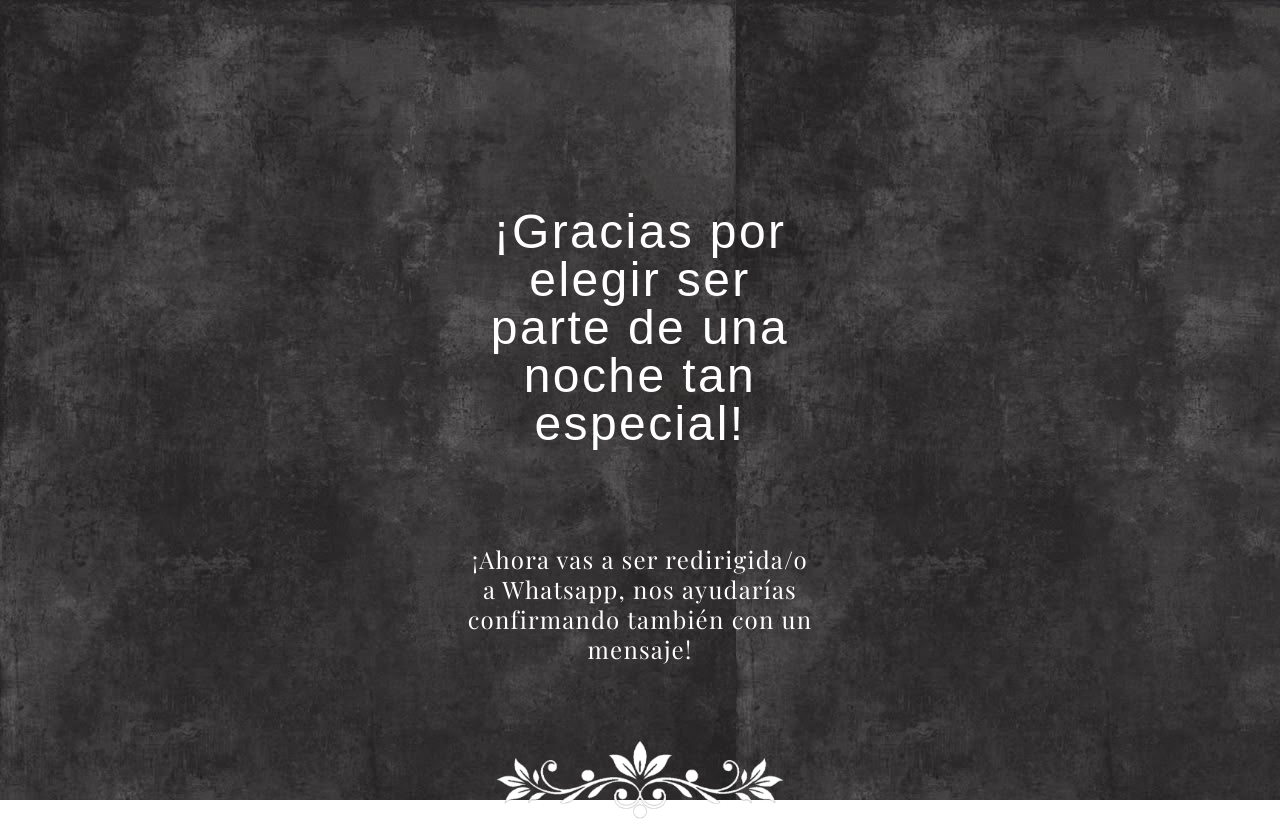
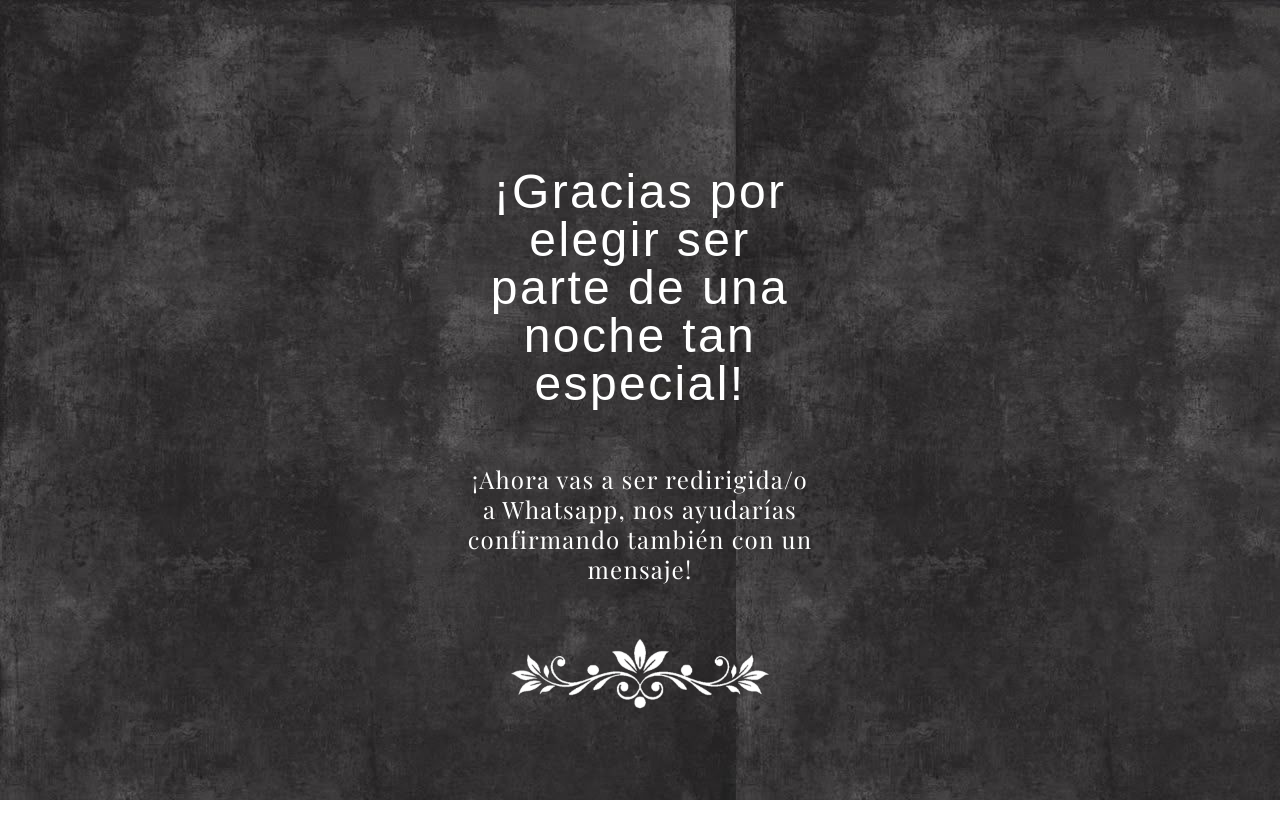
Before and after one commit to HugoEseverri/invitaci-n-tarjeta, a Next.js app in the folder invitacion/: page /enviado in a window 1280 px wide. After the commit the page ends 800 px from the top, so only its background shows below. Built offline with nearby package versions, Linux system fonts and the light colour scheme; a web font is replaced by a local one.

Commit message:
cambios varios

```diff
--- a/invitacion/src/app/enviado/page.tsx
+++ b/invitacion/src/app/enviado/page.tsx
@@ -41,23 +41,23 @@ export default function Enviado() {
                 className="flex flex-col items-center mt-20"
             >
                 <h2
-                    className="text-5xl mb-4 mt-20 tracking-wider w-[350px] text-center leading-[48px] text-white"
+                    className="text-5xl mb-4 mt-10 tracking-wider w-[350px] text-center leading-[48px] text-white"
                     style={{ fontFamily: "var(--font-meow)" }}
                 >
                     ¡Gracias por elegir ser parte de una noche tan especial!
                 </h2>
                 <h2
-                    className="text-2xl mb-4 mt-20 tracking-wider w-[350px] text-center leading-[30px] text-white"
+                    className="text-2xl mb-4 mt-10 tracking-wider w-[350px] text-center leading-[30px] text-white"
                     style={{ fontFamily: "var(--font-playfair)" }}
                 >
                     ¡Ahora vas a ser redirigida/o a Whatsapp, nos ayudarías confirmando también con un mensaje!
                 </h2>
                 <Image
                     src="/retroflower3.PNG"
-                    width={300}
-                    height={90}
+                    width={270}
+                    height={70}
                     alt="Perchas"
-                    className="mt-10"
+                    className="mt-5"
                 />
             </motion.div>
         </section>
```
